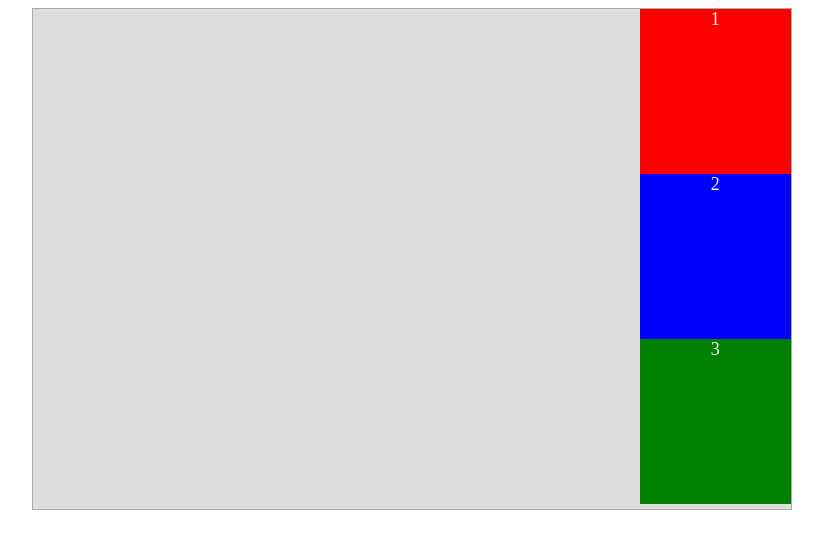
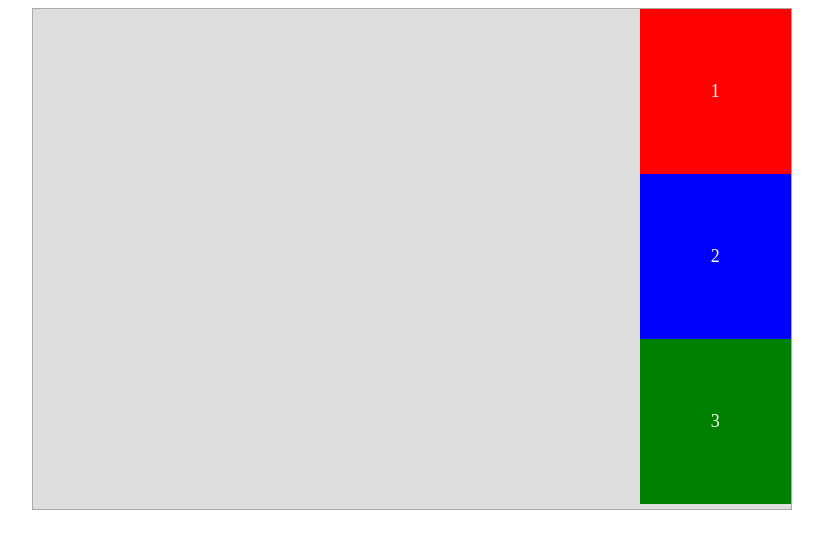
Before and after one commit to rossinicolas/diplomatura, a web app: file Modulo2/Unidad2/ejercicio1.html in a window 1280 px wide. Shown: the top 549 px of the page, without its empty margins (228-1051 px from the left). Run offline with its HTML, style and script files only (its server is not run), Linux system fonts and the light colour scheme.

Commit message:
centrado texto

```diff
--- a/Modulo2/Unidad2/css/style1.css
+++ b/Modulo2/Unidad2/css/style1.css
@@ -15,7 +15,9 @@
   background-color: red;
   width: 20%;
   height: 33%;
-  text-align: center;
+  display: flex;
+  align-items: center;
+  justify-content: center;
 }
 
 #azul {
@@ -24,7 +26,9 @@
   background-color: blue;
   width: 20%;
   height: 33%;
-  text-align: center;
+  display: flex;
+  align-items: center;
+  justify-content: center;
 }
 
 #verde {
@@ -33,5 +37,7 @@
   background-color: green;
   width: 20%;
   height: 33%;
-  text-align: center;
+  display: flex;
+  align-items: center;
+  justify-content: center;
 }
```
Also changed, not shown: Modulo2/Unidad2/css/style2.css (+9 -3 lines), Modulo2/Unidad2/css/style3.css (+9 -3 lines).
